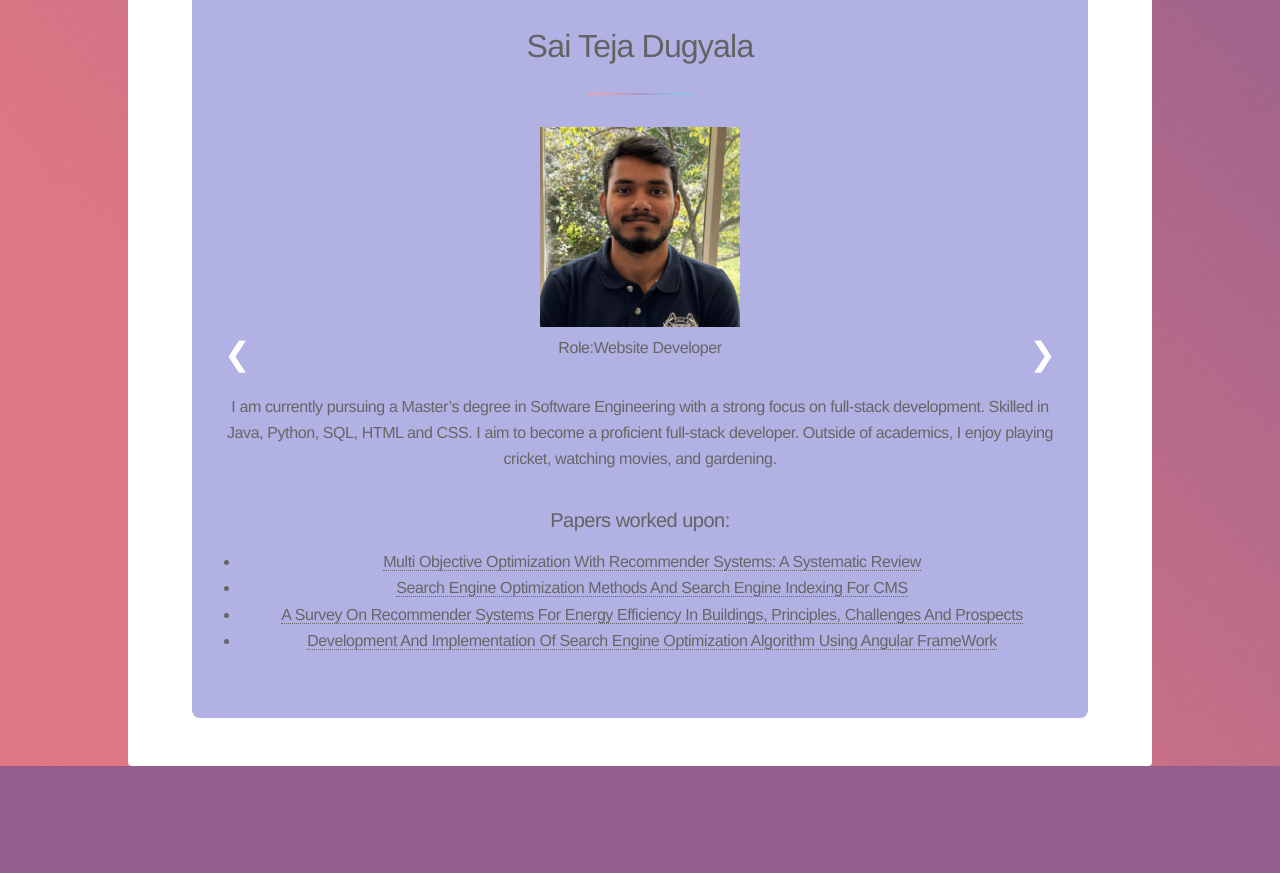
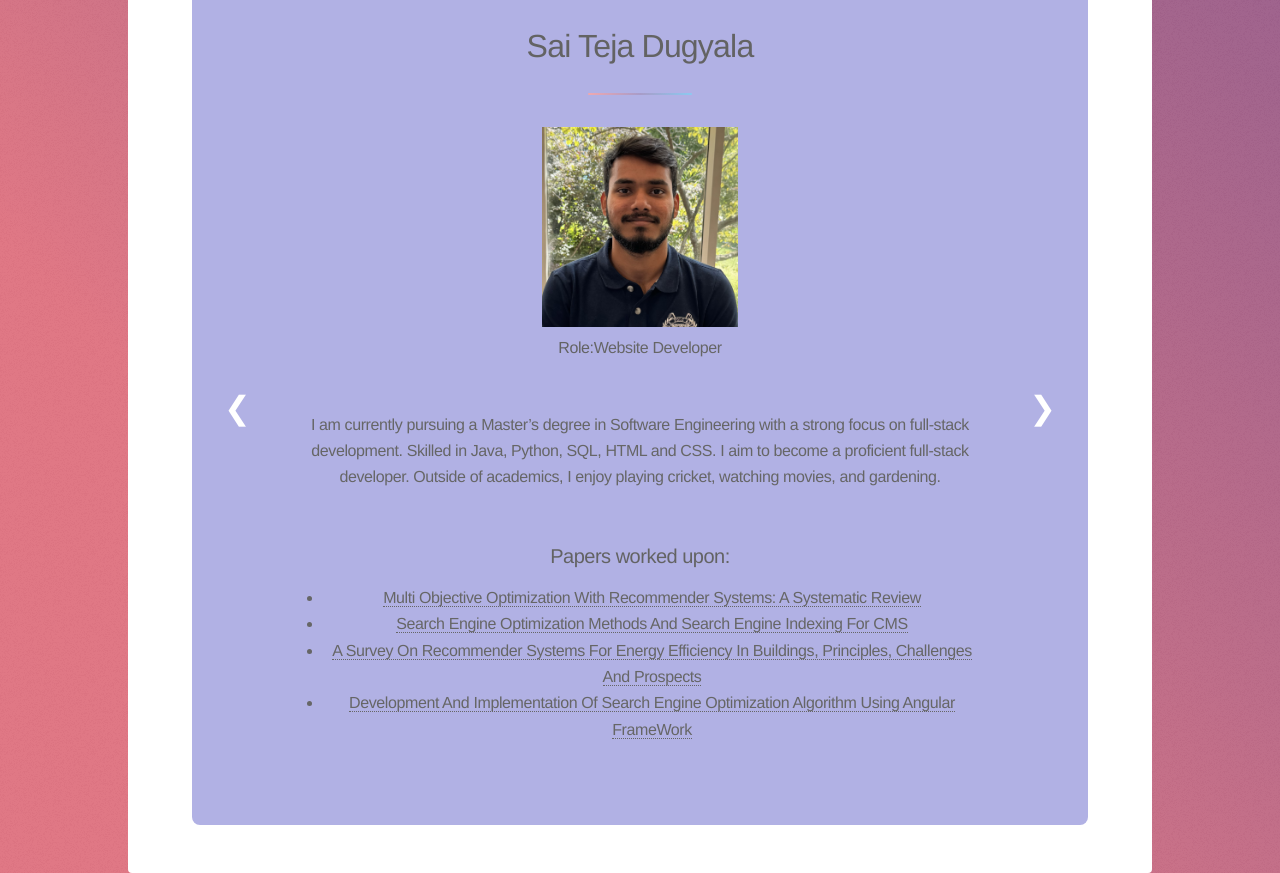
Before and after one commit to saidugyala/web-tech-Project1, a React (Create React App) app: page / in a window 1280 px wide. Shown: the part 2080-2953 px from the top of the page. Before the commit the page ends 2846 px from the top, so only its background shows below. Built offline with nearby package versions, Linux system fonts and the light colour scheme.

Commit message:
updated the margin for paragraph under contacts to make it not overlap with the arrow navigators and made image to fill as contain rather than stretch

```diff
--- a/src/App.css
+++ b/src/App.css
@@ -3778,3 +3778,18 @@ input, select, textarea {
 			}
 
 		}
+
+/* paragraph in contacts */
+
+#style .Page-content p {
+	width: 80%;
+	margin: auto;
+	margin-bottom: 50px;
+}
+
+#style .Page-content img{
+	object-fit: contain;
+	max-height: 200px;
+	max-width: 200px;
+
+}
--- a/src/components/Page4.jsx
+++ b/src/components/Page4.jsx
@@ -18,22 +18,22 @@ function Page4() {
         <h3>Papers worked upon:</h3>
         <ul>
           <li>
-            <a href="https://www.mdpi.com/2079-9292/12/12/2661">
+            <a href="https://www.mdpi.com/2079-9292/12/12/2661" target='/1'>
             : Recommender Systems Metaheuristic For Optimizing Decision Making Computation
             </a>
           </li>
           <li>
-            <a href="https://www.frontiersin.org/journals/big-data/articles/10.3389/fdata.2023.1157899/full">
+            <a href="https://www.frontiersin.org/journals/big-data/articles/10.3389/fdata.2023.1157899/full" target='/2'>
             A Survey On Multi Objective Recommender Systems
             </a>
           </li>
           <li>
-            <a href="https://onlinelibrary.wiley.com/doi/full/10.1155/2022/4277909">
+            <a href="https://onlinelibrary.wiley.com/doi/full/10.1155/2022/4277909" target='/3'>
             Web Search Composition Optimization With the Improved Fireworks Algorithm
             </a>
           </li>
           <li>
-            <a href="https://link.springer.com/article/10.1007/s10462-023-10470-y">
+            <a href="https://link.springer.com/article/10.1007/s10462-023-10470-y" target='/4'>
             An Exhaustive Review Of The MetaHeuristic Algorithms For Search and
             Optimization: Taxonomy, Applications, And Open Challenges
             </a>
```
